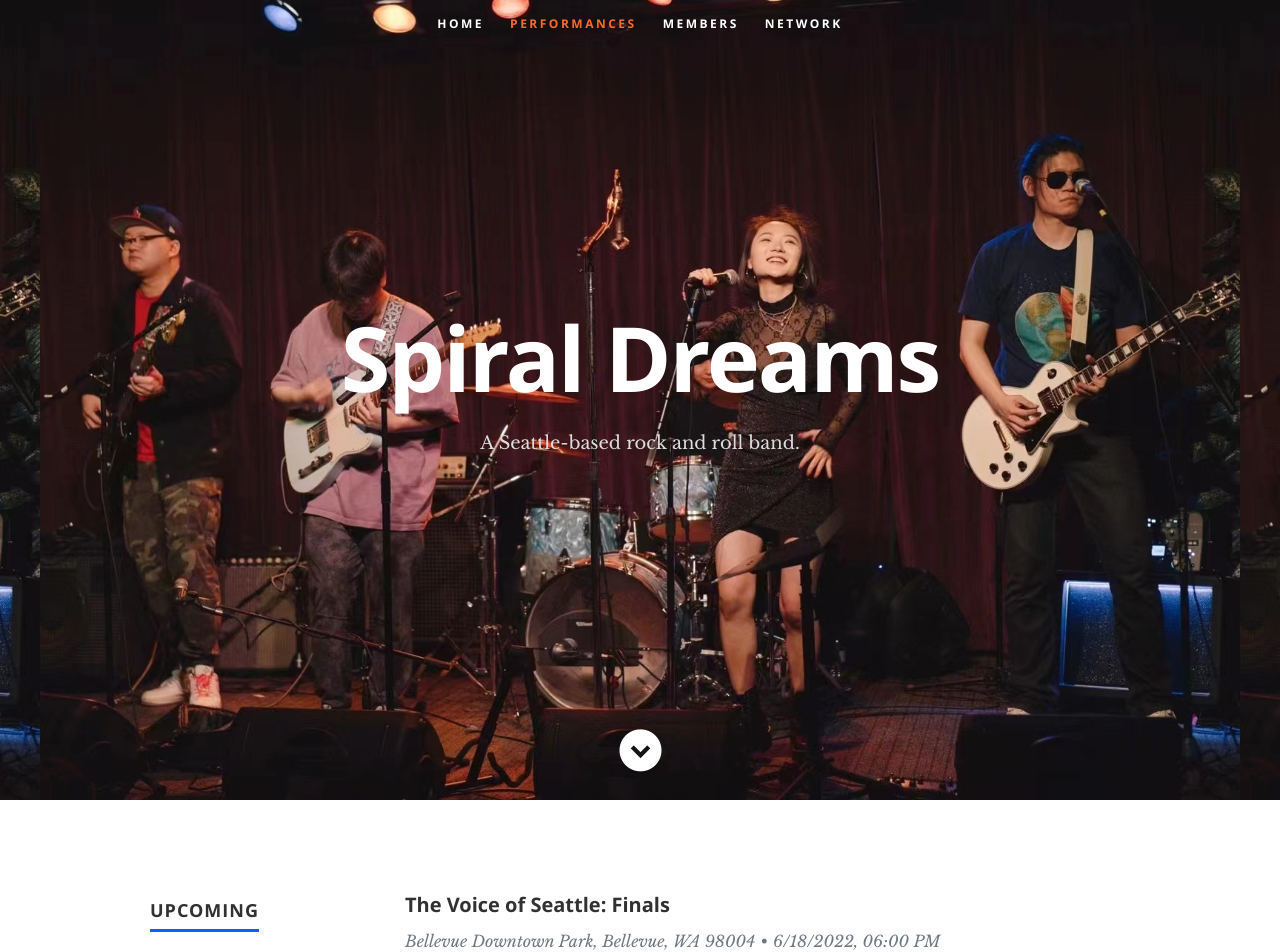
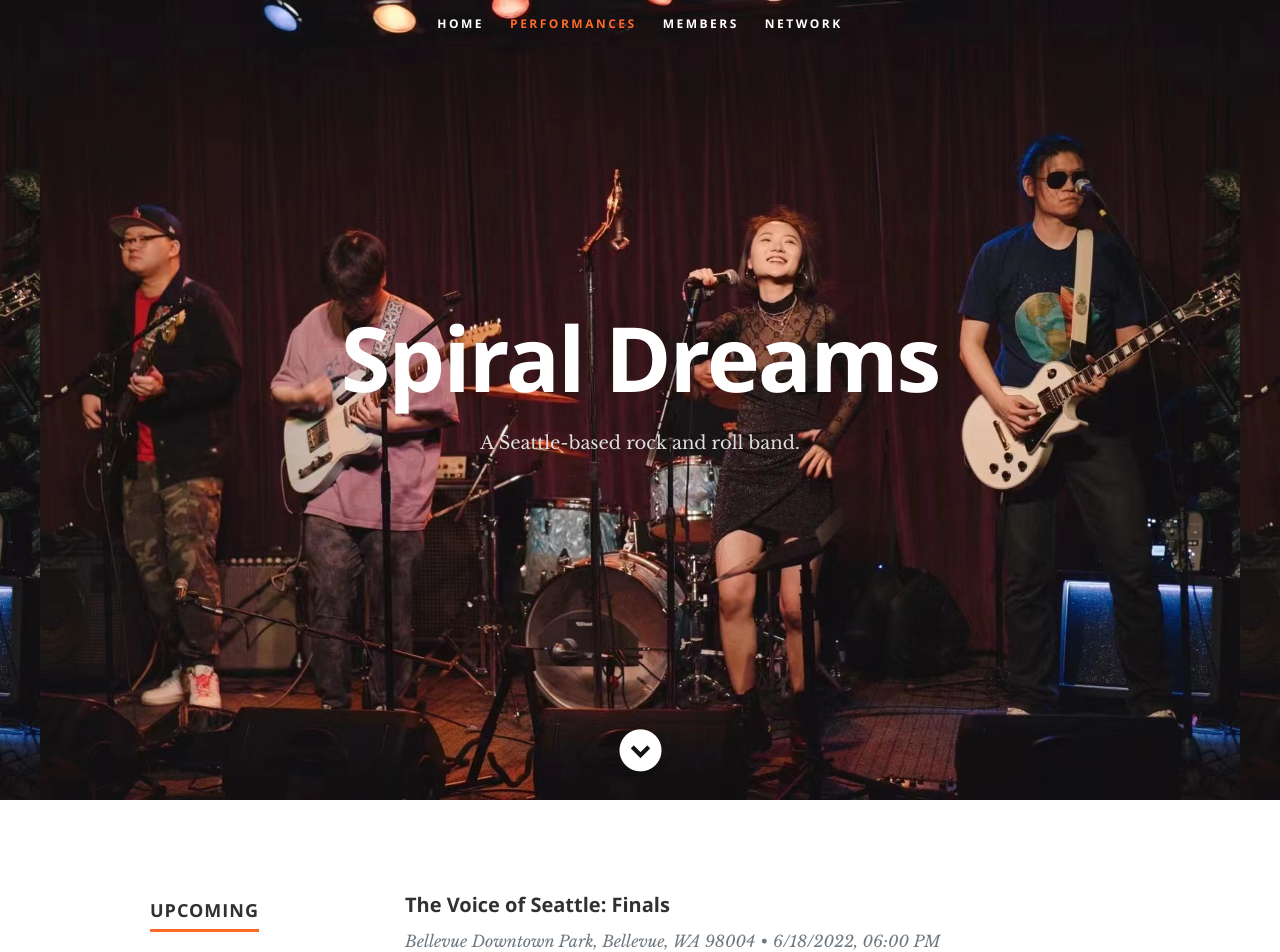
Before and after one commit to yuz302/SpiralDreamsBand, a React (Create React App) app: page / in a window 1280 px wide. Shown: the top 952 px of the page. Built offline with nearby package versions, Linux system fonts and the light colour scheme.

Commit message:
Updated underline color

```diff
--- a/public/css/layout.css
+++ b/public/css/layout.css
@@ -180,7 +180,7 @@ ul#nav li.current a { color: #fe6928; }
    overflow: hidden;
 }
 
-#performances a, #performances a:visited  { color: #0762f9; }
+#performances a, #performances a:visited  { color: #FE6928; }
 #performances a:hover, #performances a:focus { color: #313131; }
 
 #performances h1 {
@@ -189,7 +189,7 @@ ul#nav li.current a { color: #fe6928; }
    letter-spacing: 1px;
 }
 #performances h1 span {
-   border-bottom: 3px solid #0762f9;
+   border-bottom: 3px solid #FE6928;
    padding-bottom: 6px;
 }
 #performances h3 {
```
